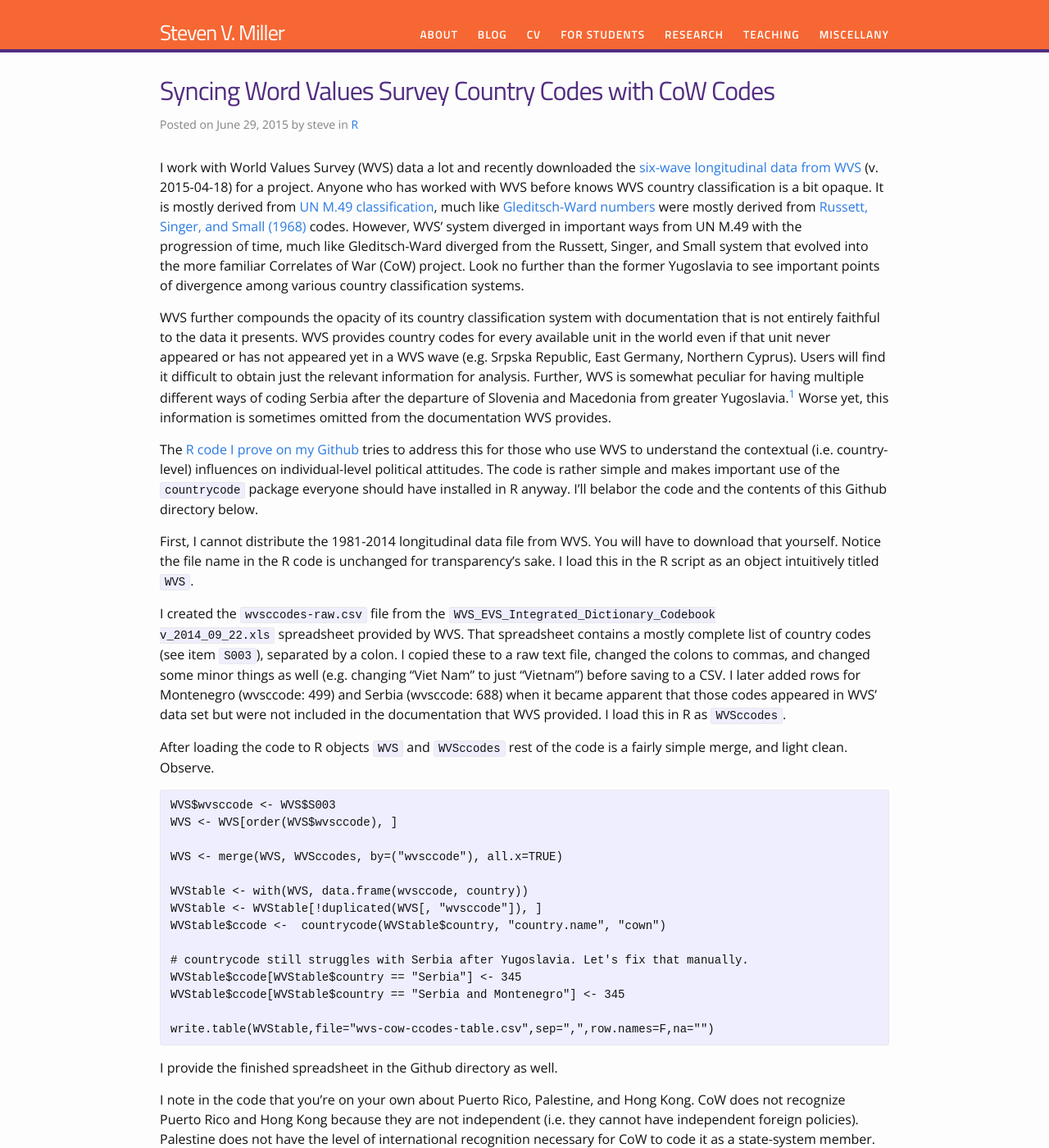
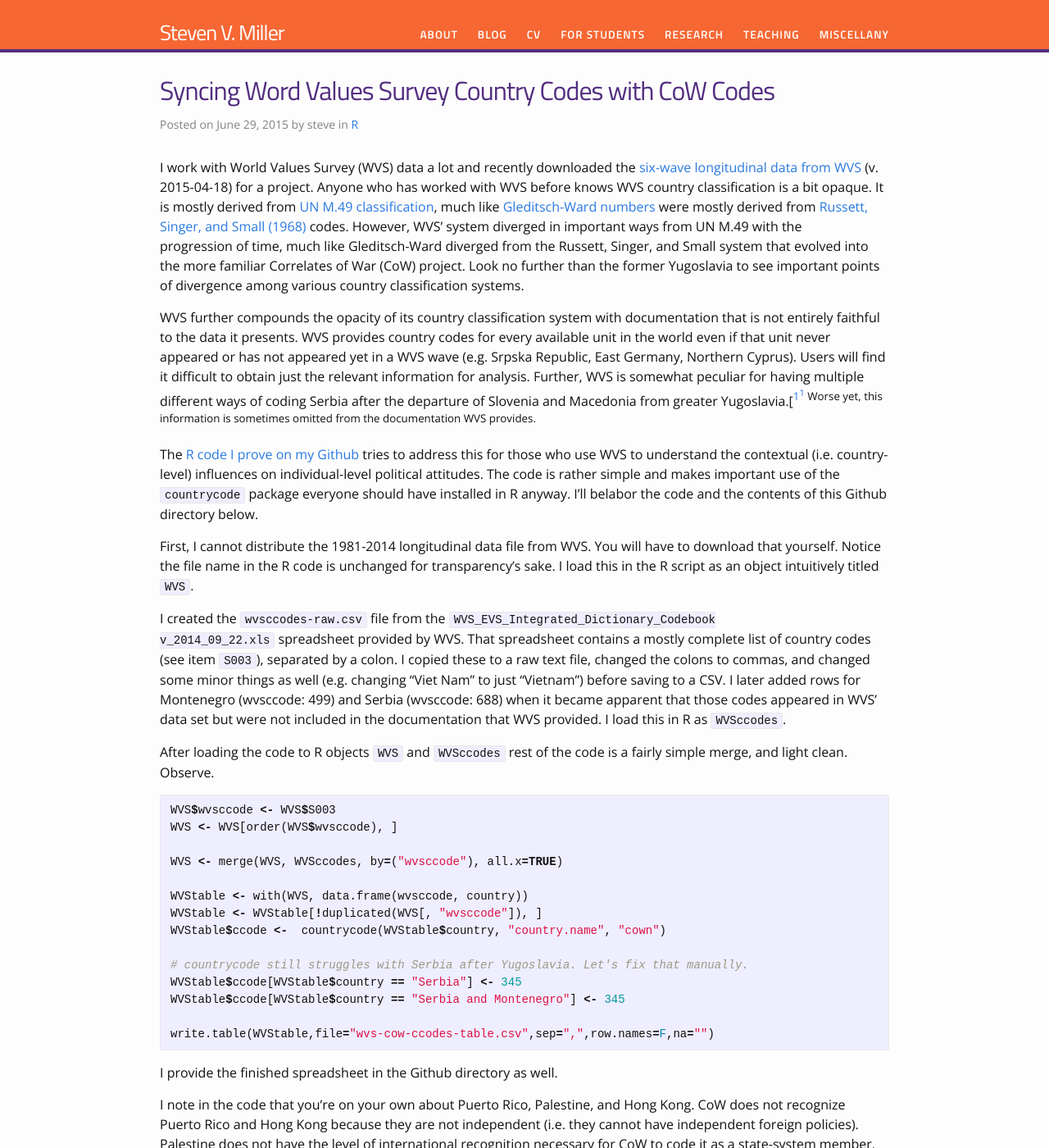
Before and after one commit to svmiller/svmiller.github.io, a Jekyll site: the page built from _posts/2015-06-29-syncing-word-values-survey-country-codes-with-cow-codes.md, in a window 1280 px wide and 1400 px high. Shown: the whole window at 82% size. Built offline with Jekyll 4.4.1, drawn with Linux system fonts in a browser that asks for light colours; some of the changed lines change nothing that is shown; some of the changed text lies outside the part shown.

Commit message:
fix syncing wvs post

```diff
--- a/_posts/2015-06-29-syncing-word-values-survey-country-codes-with-cow-codes.md
+++ b/_posts/2015-06-29-syncing-word-values-survey-country-codes-with-cow-codes.md
@@ -6,42 +6,41 @@
 categories:
   - R
 ---
-I work with World Values Survey (WVS) data a lot and recently downloaded the [six-wave longitudinal data from WVS][1] (v. 2015-04-18) for a project. Anyone who has worked with WVS before knows WVS country classification is a bit opaque. It is mostly derived from [UN M.49 classification][2], much like [Gleditsch-Ward numbers][3] were mostly derived from [Russett, Singer, and Small (1968)][4] codes. However, WVS&#8217; system diverged in important ways from UN M.49 with the progression of time, much like Gleditsch-Ward diverged from the Russett, Singer, and Small system that evolved into the more familiar Correlates of War (CoW) project. Look no further than the former Yugoslavia to see important points of divergence among various country classification systems.
+I work with World Values Survey (WVS) data a lot and recently downloaded the [six-wave longitudinal data from WVS][1] (v. 2015-04-18) for a project. Anyone who has worked with WVS before knows WVS country classification is a bit opaque. It is mostly derived from [UN M.49 classification][2], much like [Gleditsch-Ward numbers][3] were mostly derived from [Russett, Singer, and Small (1968)][4] codes. However, WVS' system diverged in important ways from UN M.49 with the progression of time, much like Gleditsch-Ward diverged from the Russett, Singer, and Small system that evolved into the more familiar Correlates of War (CoW) project. Look no further than the former Yugoslavia to see important points of divergence among various country classification systems.
 
-WVS further compounds the opacity of its country classification system with documentation that is not entirely faithful to the data it presents. WVS provides country codes for every available unit in the world even if that unit never appeared or has not appeared yet in a WVS wave (e.g. Srpska Republic, East Germany, Northern Cyprus). Users will find it difficult to obtain just the relevant information for analysis. Further, WVS is somewhat peculiar for having multiple different ways of coding Serbia after the departure of Slovenia and Macedonia from greater Yugoslavia.<sup><a href="#footnote_0_323" id="identifier_0_323" class="footnote-link footnote-identifier-link" title="Even the incredibly useful countrycode package struggles with matching Serbia as successor state to the former Yugoslavia (from a CoW perspective).">1</a></sup> Worse yet, this information is sometimes omitted from the documentation WVS provides.
+WVS further compounds the opacity of its country classification system with documentation that is not entirely faithful to the data it presents. WVS provides country codes for every available unit in the world even if that unit never appeared or has not appeared yet in a WVS wave (e.g. Srpska Republic, East Germany, Northern Cyprus). Users will find it difficult to obtain just the relevant information for analysis. Further, WVS is somewhat peculiar for having multiple different ways of coding Serbia after the departure of Slovenia and Macedonia from greater Yugoslavia.[<sup><a href="#footnote_0_323" id="identifier_0_323" class="footnote-link footnote-identifier-link" title="Even the incredibly useful countrycode package struggles with matching Serbia as successor state to the former Yugoslavia (from a CoW perspective).">1</a>[^1] Worse yet, this information is sometimes omitted from the documentation WVS provides.
 
-The [R code I prove on my Github][5] tries to address this for those who use WVS to understand the contextual (i.e. country-level) influences on individual-level political attitudes. The code is rather simple and makes important use of the `countrycode` package everyone should have installed in R anyway. I&#8217;ll belabor the code and the contents of this Github directory below.
+[^1]: Even the incredibly useful `countrycode` package struggles with matching Serbia as successor state to the former Yugoslavia (from a CoW perspective).
 
-First, I cannot distribute the 1981-2014 longitudinal data file from WVS. You will have to download that yourself. Notice the file name in the R code is unchanged for transparency&#8217;s sake. I load this in the R script as an object intuitively titled `WVS`.
+The [R code I prove on my Github][5] tries to address this for those who use WVS to understand the contextual (i.e. country-level) influences on individual-level political attitudes. The code is rather simple and makes important use of the `countrycode` package everyone should have installed in R anyway. I'll belabor the code and the contents of this Github directory below.
 
-I created the `wvsccodes-raw.csv` file from the `WVS_EVS_Integrated_Dictionary_Codebook v_2014_09_22.xls` spreadsheet provided by WVS. That spreadsheet contains a mostly complete list of country codes (see item `S003`), separated by a colon. I copied these to a raw text file, changed the colons to commas, and changed some minor things as well (e.g. changing &#8220;Viet Nam&#8221; to just &#8220;Vietnam&#8221;) before saving to a CSV. I later added rows for Montenegro (wvsccode: 499) and Serbia (wvsccode: 688) when it became apparent that those codes appeared in WVS&#8217; data set but were not included in the documentation that WVS provided. I load this in R as `WVSccodes`.
+First, I cannot distribute the 1981-2014 longitudinal data file from WVS. You will have to download that yourself. Notice the file name in the R code is unchanged for transparency's sake. I load this in the R script as an object intuitively titled `WVS`.
+
+I created the `wvsccodes-raw.csv` file from the `WVS_EVS_Integrated_Dictionary_Codebook v_2014_09_22.xls` spreadsheet provided by WVS. That spreadsheet contains a mostly complete list of country codes (see item `S003`), separated by a colon. I copied these to a raw text file, changed the colons to commas, and changed some minor things as well (e.g. changing &#8220;Viet Nam&#8221; to just &#8220;Vietnam&#8221;) before saving to a CSV. I later added rows for Montenegro (wvsccode: 499) and Serbia (wvsccode: 688) when it became apparent that those codes appeared in WVS' data set but were not included in the documentation that WVS provided. I load this in R as `WVSccodes`.
 
 After loading the code to R objects `WVS` and `WVSccodes` rest of the code is a fairly simple merge, and light clean. Observe.
 
-<pre>WVS$wvsccode &lt;- WVS$S003
-WVS &lt;- WVS[order(WVS$wvsccode), ]
+{% highlight r %}
+WVS$wvsccode <- WVS$S003
+WVS <- WVS[order(WVS$wvsccode), ]
 
-WVS &lt;- merge(WVS, WVSccodes, by=("wvsccode"), all.x=TRUE)
+WVS <- merge(WVS, WVSccodes, by=("wvsccode"), all.x=TRUE)
 
-WVStable &lt;- with(WVS, data.frame(wvsccode, country))
-WVStable &lt;- WVStable[!duplicated(WVS[, "wvsccode"]), ]
-WVStable$ccode &lt;-  countrycode(WVStable$country, "country.name", "cown")
+WVStable <- with(WVS, data.frame(wvsccode, country))
+WVStable <- WVStable[!duplicated(WVS[, "wvsccode"]), ]
+WVStable$ccode <-  countrycode(WVStable$country, "country.name", "cown")
 
 # countrycode still struggles with Serbia after Yugoslavia. Let's fix that manually.
-WVStable$ccode[WVStable$country == "Serbia"] &lt;- 345
-WVStable$ccode[WVStable$country == "Serbia and Montenegro"] &lt;- 345
+WVStable$ccode[WVStable$country == "Serbia"] <- 345
+WVStable$ccode[WVStable$country == "Serbia and Montenegro"] <- 345
 
-write.table(WVStable,file="wvs-cow-ccodes-table.csv",sep=",",row.names=F,na="")</pre>
+write.table(WVStable,file="wvs-cow-ccodes-table.csv",sep=",",row.names=F,na="")
+{% endhighlight %}
 
 I provide the finished spreadsheet in the Github directory as well.
 
-I note in the code that you&#8217;re on your own about Puerto Rico, Palestine, and Hong Kong. CoW does not recognize Puerto Rico and Hong Kong because they are not independent (i.e. they cannot have independent foreign policies). Palestine does not have the level of international recognition necessary for CoW to code it as a state-system member. As a result, these entities will typically lack the type of contextual influences the researcher wants to study. If, for some reason, the researcher wants to keep those countries in the study, I&#8217;d recommend ccodes of 6, 667, and 714 for Puerto Rico, Palestine, and Hong Kong, respectively.
+I note in the code that you're on your own about Puerto Rico, Palestine, and Hong Kong. CoW does not recognize Puerto Rico and Hong Kong because they are not independent (i.e. they cannot have independent foreign policies). Palestine does not have the level of international recognition necessary for CoW to code it as a state-system member. As a result, these entities will typically lack the type of contextual influences the researcher wants to study. If, for some reason, the researcher wants to keep those countries in the study, I'd recommend ccodes of 6, 667, and 714 for Puerto Rico, Palestine, and Hong Kong, respectively.
 
-<ol class="footnotes">
-  <li id="footnote_0_323" class="footnote">
-    Even the incredibly useful <code>countrycode</code> package struggles with matching Serbia as successor state to the former Yugoslavia (from a CoW perspective). [<a href="#identifier_0_323" class="footnote-link footnote-back-link">&#8617;</a>]
-  </li>
-</ol>
 
  [1]: http://www.worldvaluessurvey.org/WVSDocumentationWVL.jsp
  [2]: https://en.wikipedia.org/wiki/UN_M.49
```
